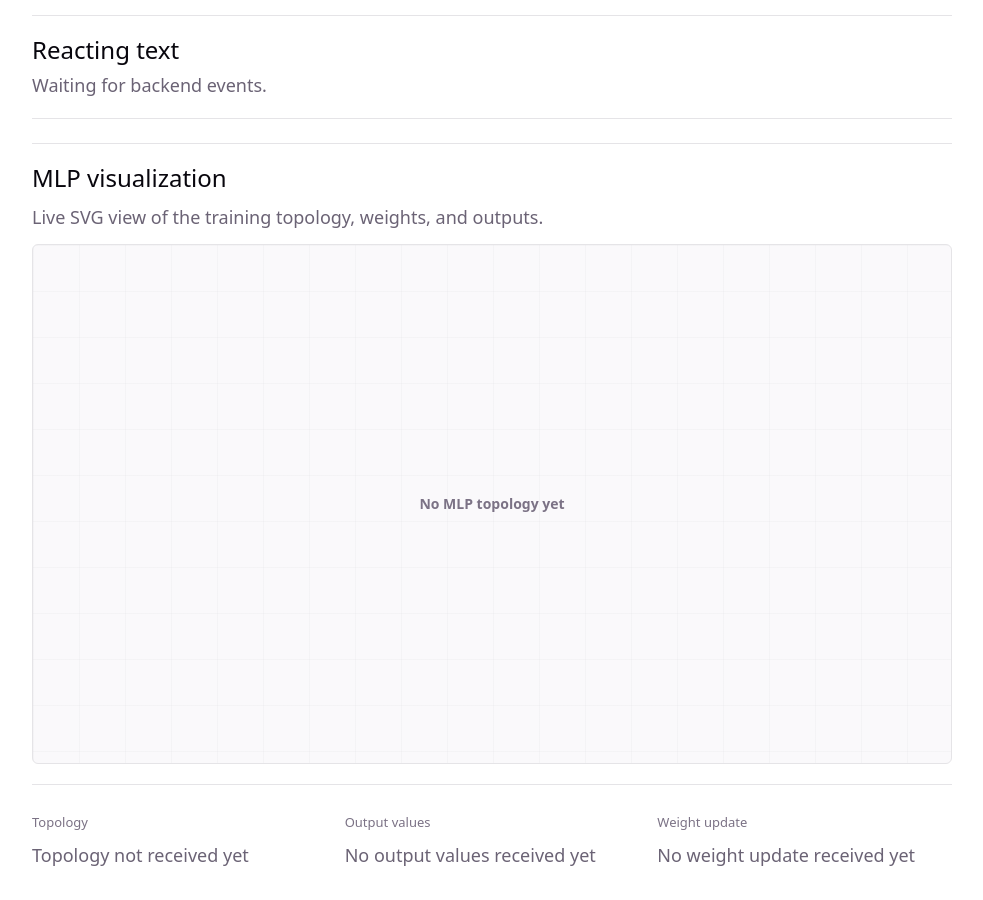
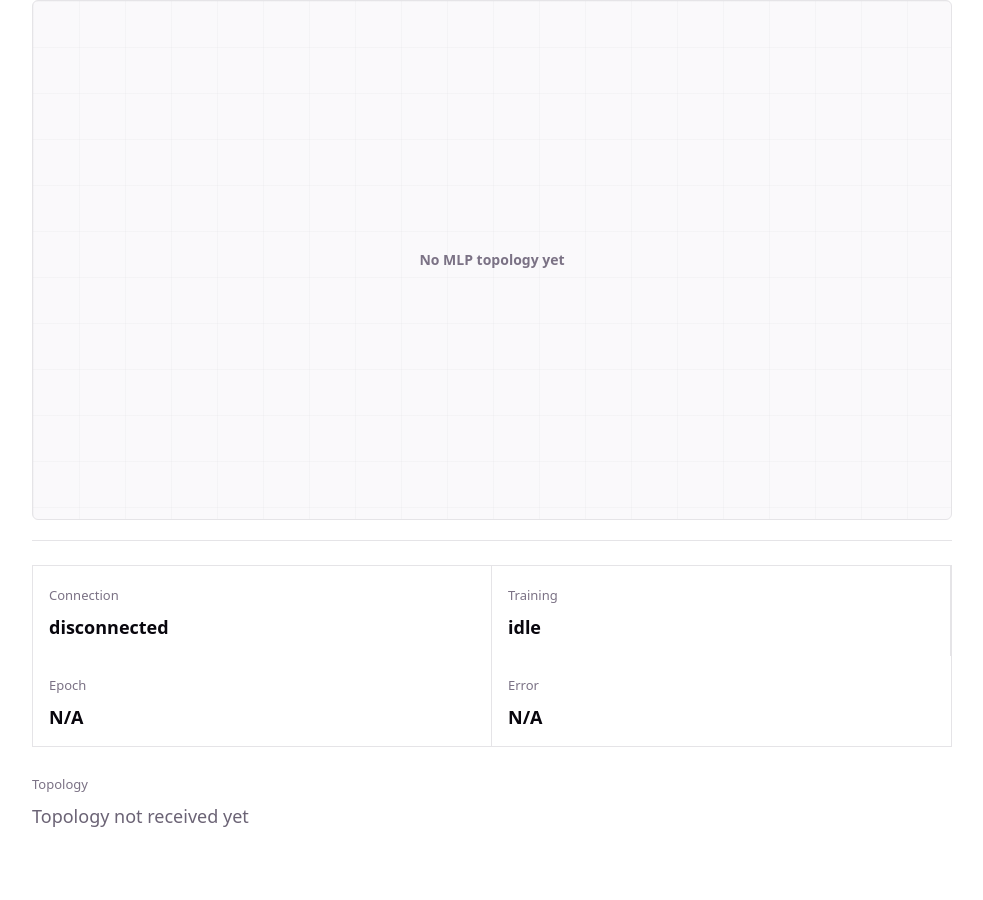
Before and after one commit to stiigp/portf-MLP, a React (Vite) app in the folder frontend/: page / in a window 1280 px wide. Shown: the part 506-1406 px from the top of the page, without its empty margins (148-1131 px from the left). After the commit the page ends 1367 px from the top, so only its background shows below. Built offline with nearby package versions, Linux system fonts and the light colour scheme.

Commit message:
cleanup(frontend): light UI cleanup

```diff
--- a/frontend/src/App.css
+++ b/frontend/src/App.css
@@ -99,7 +99,7 @@ button:disabled {
 
 .status-grid {
   display: grid;
-  grid-template-columns: repeat(4, minmax(0, 1fr));
+  grid-template-columns: repeat(2, minmax(0, 1fr));
   border: 1px solid var(--border);
 }
 
--- a/frontend/src/App.tsx
+++ b/frontend/src/App.tsx
@@ -173,6 +173,14 @@ function App() {
           }}
         />
 
+        <MlpVisualization
+          topology={snapshot.topology}
+          connections={snapshot.weights}
+          outputs={snapshot.outputs}
+          progress={snapshot.progress}
+          eventType={lastEvent?.type ?? null}
+        />
+
         <section className="status-grid" aria-live="polite">
           <div>
             <span>Connection</span>
@@ -183,46 +191,19 @@ function App() {
             <strong>{training ? 'running' : 'idle'}</strong>
           </div>
           <div>
-            <span>Last event</span>
-            <strong>{lastEvent?.type ?? 'none'}</strong>
+            <span>Epoch</span>
+            <strong>{currentProgress?.epoch ?? 'N/A'}</strong>
           </div>
           <div>
-            <span>Session</span>
-            <strong>{lastEvent?.sessionId ?? currentSessionId ?? 'none'}</strong>
+            <span>Error</span>
+            <strong>{currentProgress ? formatNumber(currentProgress.networkError) : 'N/A'}</strong>
           </div>
         </section>
-
-        <section className="reacting-text">
-          <h2>Reacting text</h2>
-          <p>
-            {currentProgress
-              ? `Reacting to ${lastEvent?.type ?? 'event'} | epoch ${currentProgress.epoch} | sample ${currentProgress.sampleIndex} | error ${formatNumber(currentProgress.networkError)}`
-              : isSampleEvent(lastEvent)
-                ? `Reacting to ${lastEvent.type} | epoch ${lastEvent.epoch} | sample ${lastEvent.sampleIndex}`
-                : 'Waiting for backend events.'}
-          </p>
-        </section>
-
-        <MlpVisualization
-          topology={snapshot.topology}
-          connections={snapshot.weights}
-          outputs={snapshot.outputs}
-          progress={snapshot.progress}
-          eventType={lastEvent?.type ?? null}
-        />
 
         <section className="details">
           <div>
             <span>Topology</span>
             <p>{topologySummary}</p>
-          </div>
-          <div>
-            <span>Output values</span>
-            <p>{formatOutputs(snapshot.outputs)}</p>
-          </div>
-          <div>
-            <span>Weight update</span>
-            <p>{formatWeights(snapshot.weights)}</p>
           </div>
         </section>
       </section>
```
